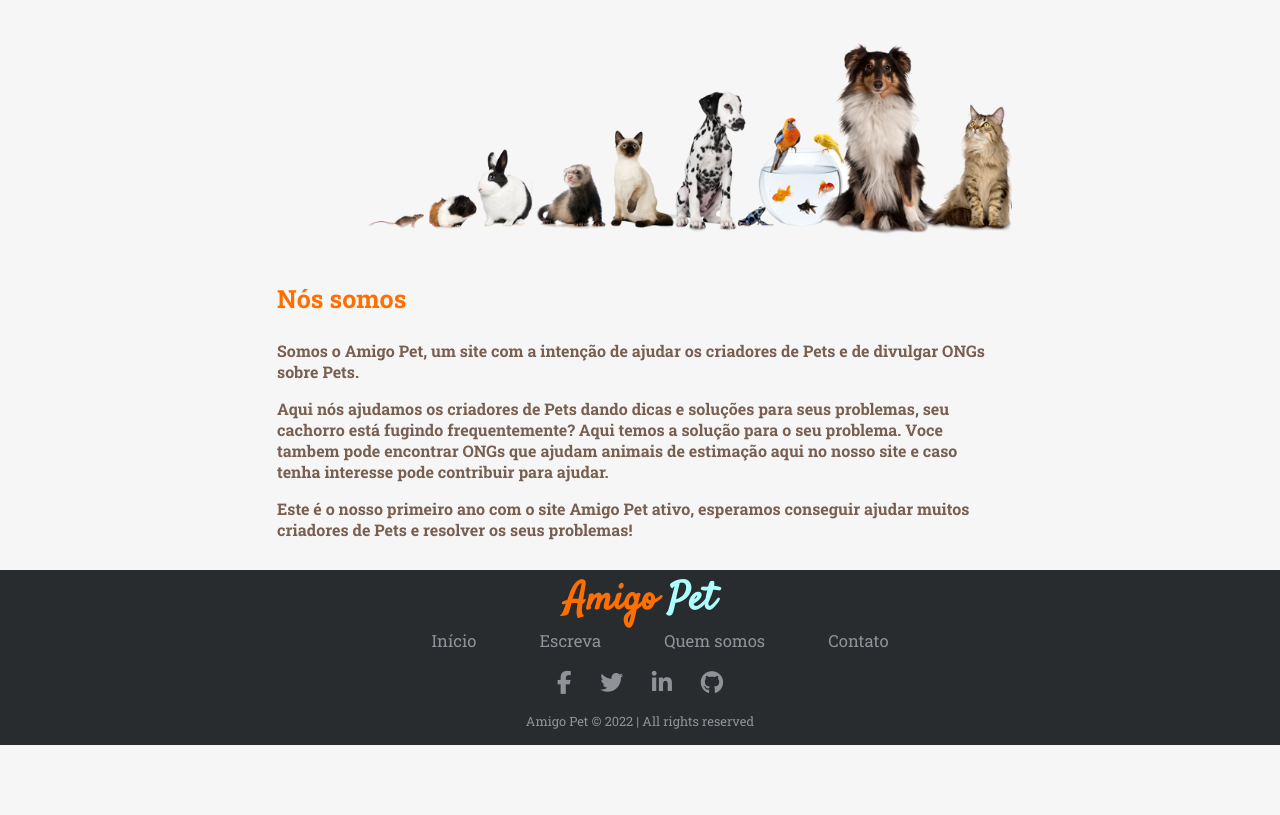
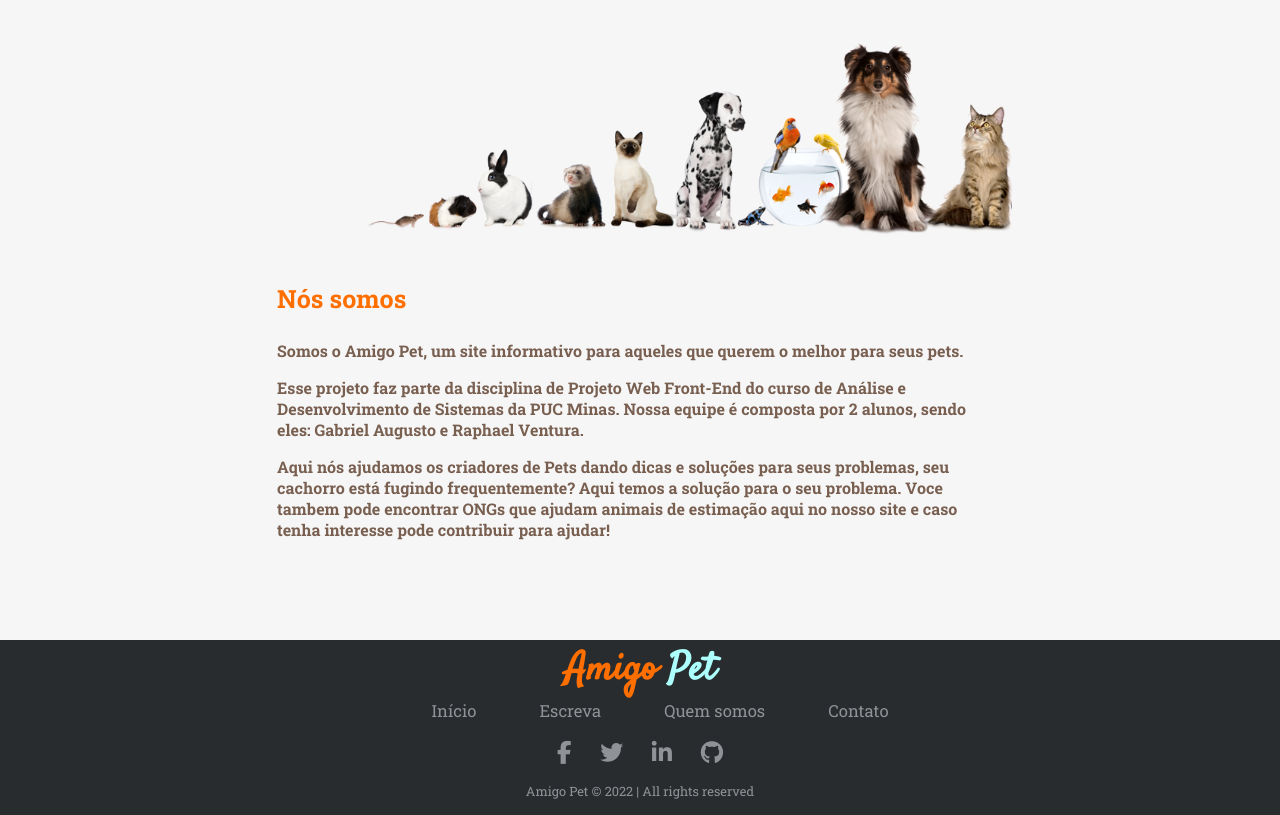
Before and after one commit to ICEI-PUC-Minas-PMV-ADS/pmv-ads-2022-2-e1-proj-web-t8-portal-pets, a PHP site: page /site/quem-somos.html in a window 1280 px wide. Shown: the part 170-985 px from the top of the page. Before the commit the page ends 915 px from the top, so only its background shows below. Run offline with PHP 8.4, Linux system fonts and the light colour scheme; some libraries are stand-ins or nearby versions; some web fonts are replaced.

Commit message:
ajuste da tela de quem somos

```diff
--- a/src/css/stylequemsomos.css
+++ b/src/css/stylequemsomos.css
@@ -134,7 +134,7 @@ header .menu-toggle {
 }
 
 .content .main-content .content{
-    margin-bottom: 30px;
+    margin-bottom: 100px;
 }
 
 .content .main-content .content p{
--- a/src/site/quem-somos.html
+++ b/src/site/quem-somos.html
@@ -52,16 +52,16 @@
                             Nós somos
                         </p>
                         <p>
-                            Somos o Amigo Pet, um site com a intenção de ajudar os criadores de Pets e de divulgar ONGs sobre Pets.
+                            Somos o Amigo Pet, um site informativo para aqueles que querem o melhor para seus pets.
+                        </p>
+                        <p>
+                            Esse projeto faz parte da disciplina de Projeto Web Front-End do curso de Análise e Desenvolvimento de Sistemas da PUC Minas.
+                            Nossa equipe é composta por 2 alunos, sendo eles: Gabriel Augusto e Raphael Ventura.
                         </p>
                         <p>
                             Aqui nós ajudamos os criadores de Pets dando dicas e soluções para seus problemas, seu cachorro está fugindo frequentemente? Aqui temos a solução para o seu problema.
-                            Voce tambem pode encontrar ONGs que ajudam animais de estimação aqui no nosso site e caso tenha interesse pode contribuir para ajudar.
+                            Voce tambem pode encontrar ONGs que ajudam animais de estimação aqui no nosso site e caso tenha interesse pode contribuir para ajudar!
                         </p>
-                        <p>
-                            Este é o nosso primeiro ano com o site Amigo Pet ativo, esperamos conseguir ajudar muitos criadores de Pets e resolver os seus problemas!
-                        </p>
-
                 </div>
 
             </div>
```
